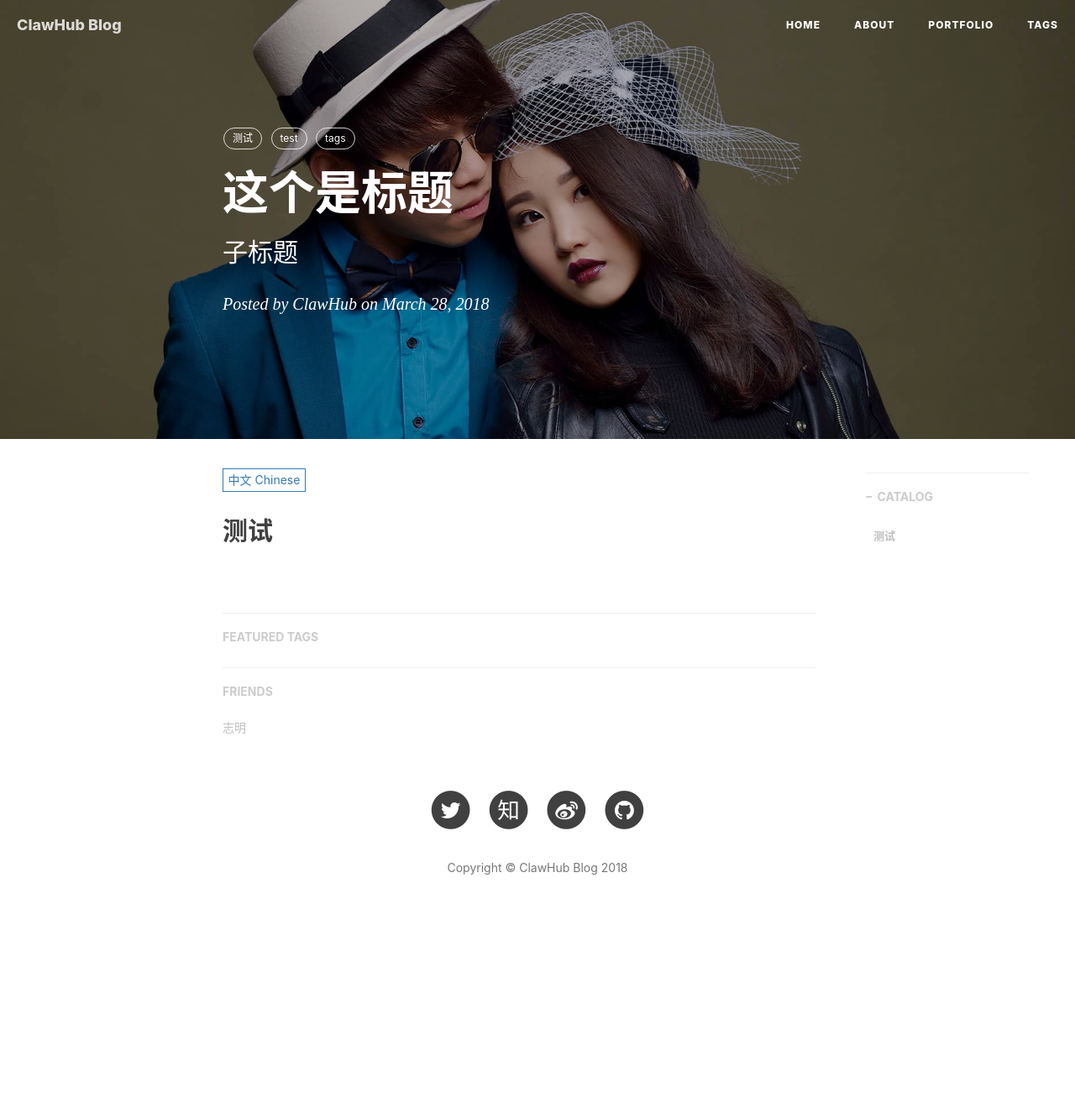
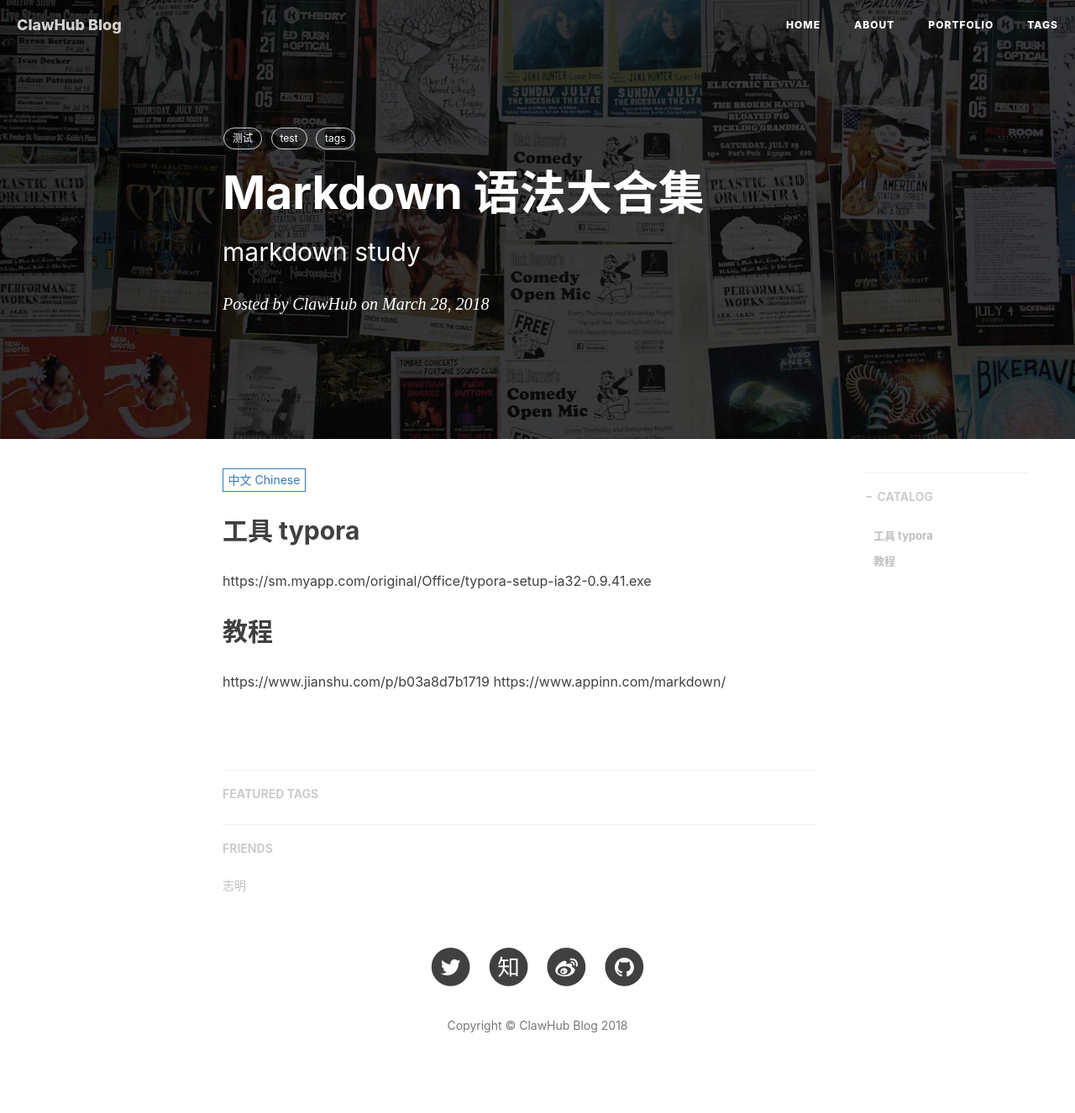
Before and after one commit to RunawayFzzF/clawhub.github.io, a Jekyll site: the page built from _posts/2018-03-28-narkdown-grammar.markdown, in a window 1280 px wide. Shown: the whole page at 84% size. Built offline with Jekyll 4.4.1, drawn with Linux system fonts in a browser that asks for light colours; nearby versions of some CDN libraries; comment, search, counter and statistics services are not loaded; before the commit the page ends 1138 px from its top, so only the background shows below that.

Commit message:
markdown教程

```diff
--- /dev/null
+++ b/_includes/posts/2018-03-28-narkdown-grammar/en.md
@@ -0,0 +1,6 @@
+## Tool typora
+https://sm.myapp.com/original/Office/typora-setup-ia32-0.9.41.exe
+
+## Tutorial
+https://www.jianshu.com/p/b03a8d7b1719
+https://www.appinn.com/markdown/
--- /dev/null
+++ b/_includes/posts/2018-03-28-narkdown-grammar/zh.md
@@ -0,0 +1,6 @@
+## 工具 typora
+https://sm.myapp.com/original/Office/typora-setup-ia32-0.9.41.exe
+
+## 教程
+https://www.jianshu.com/p/b03a8d7b1719
+https://www.appinn.com/markdown/
--- a/_includes/posts/2018-03-28-test/zh.md
+++ /dev/null
@@ -1 +0,0 @@
-## 测试
--- a/_posts/2018-03-28-test.markdown
+++ b/_posts/2018-03-28-narkdown-grammar.markdown
@@ -1,10 +1,10 @@
 ---
 layout:       post
-title:        "这个是标题"
-subtitle:     "子标题"
+title:        "Markdown 语法大合集"
+subtitle:     "markdown study"
 date:         2018-03-28 17:36:00
 author:       "ClawHub"
-header-img:   "img/in-post/post-eleme-pwa/eleme-at-io.jpg"
+header-img:   "img/in-post/2018-03-28-narkdown-grammar/markdown.jpg"
 header-mask:  0.3
 catalog:      true
 multilingual: true
@@ -16,12 +16,12 @@ tags:
 
 <!-- Chinese Version -->
 <div class="zh post-container">
-    {% capture about_zh %}{% include posts/2018-03-28-test/zh.md %}{% endcapture %}
+    {% capture about_zh %}{% include posts/2018-03-28-narkdown-grammar/zh.md %}{% endcapture %}
     {{ about_zh | markdownify }}
 </div>
 
 <!-- English Version -->
 <div class="en post-container">
-    {% capture about_en %}{% include posts/2018-03-28-test/en.md %}{% endcapture %}
+    {% capture about_en %}{% include posts/2018-03-28-narkdown-grammar/en.md %}{% endcapture %}
     {{ about_en | markdownify }}
 </div>
```
Also changed, not shown: _includes/posts/2018-03-28-test/en.md (deleted, +0 -1 lines), img/in-post/2018-03-28-narkdown-grammar/markdown.jpg (added), img/in-post/post-eleme-pwa/eleme-at-io.jpg (deleted).
